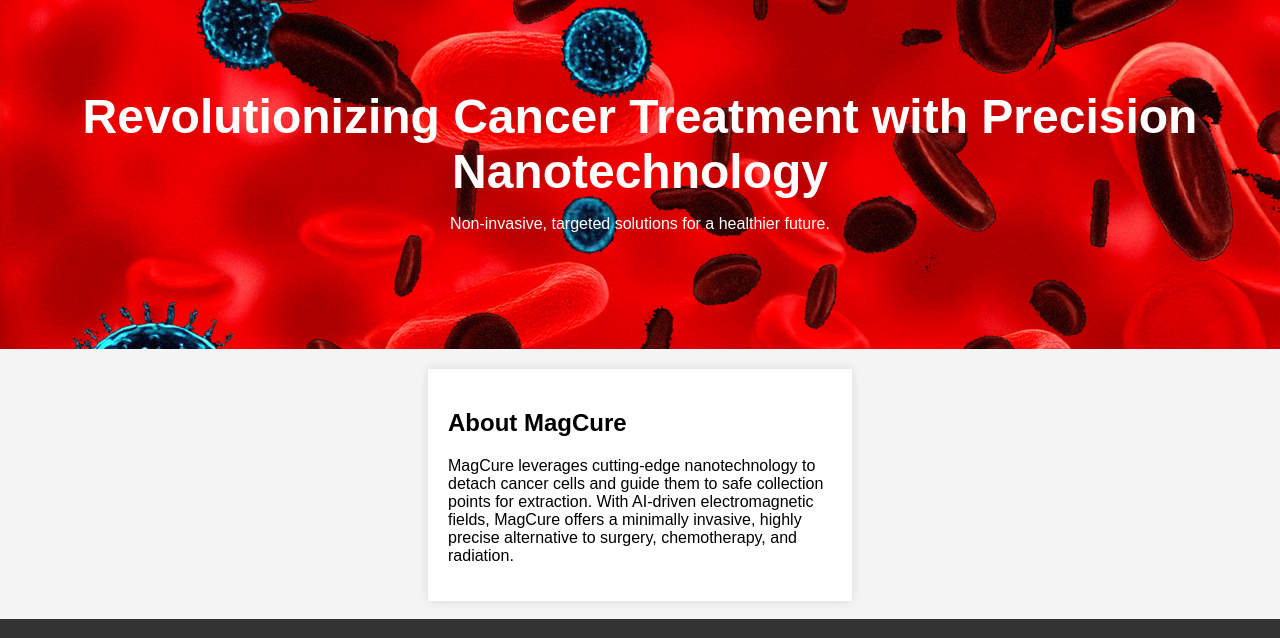
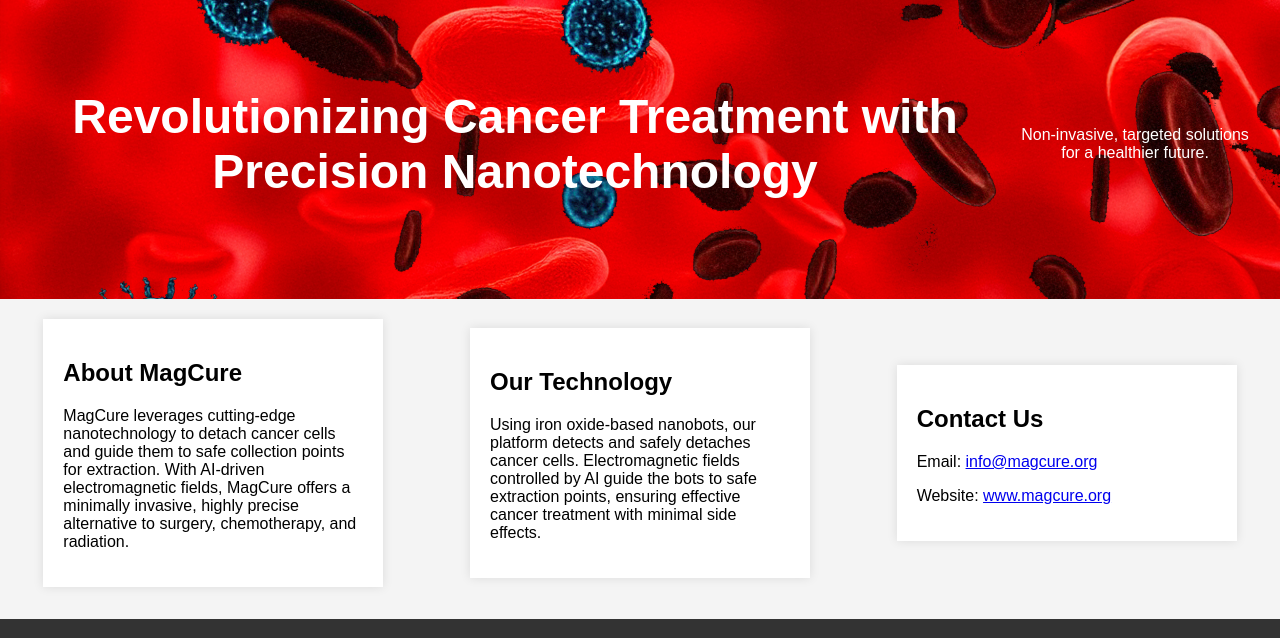
Before and after one commit to Joe-You-Know/magcure, a plain HTML site: page index.html in a window 1280 px wide. Shown: the part 111-749 px from the top of the page. Drawn offline with Linux system fonts and the light colour scheme.

Commit message:
Update index.html

```diff
--- a/index.html
+++ b/index.html
@@ -60,7 +60,8 @@
             margin: 0;
         }
         .content {
-            max-width: 30%;
+            width: 300px;
+            max-width:100%;
             margin: 20px auto;
             padding: 20px;
             background-color: white;
@@ -68,7 +69,9 @@
         }
         section {
             display:flex;
-            flex-direction:column;
+            flex-direction:row;
+            align-items:center;
+            justify-content:space-between;
         }
         footer {
             background-color: #333;
```
